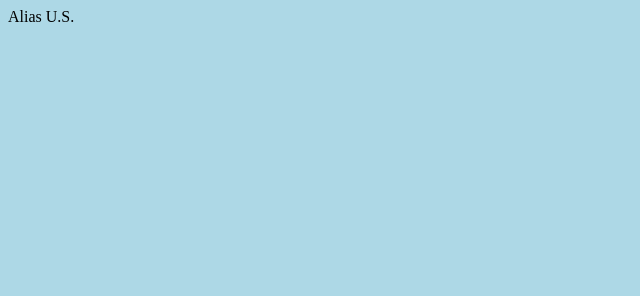
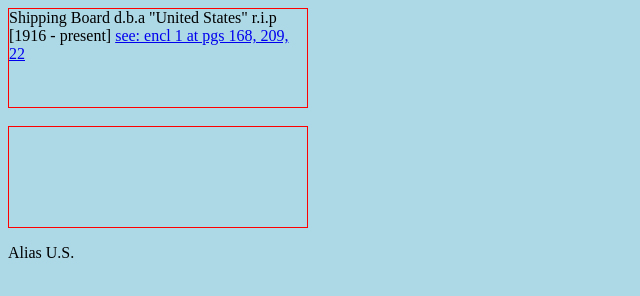
Before and after one commit to aliasus/smoking-guns, a plain HTML site: page index.html in a window 1280 px wide. Shown: the whole page, without its empty margins (0-640 px from the left). Drawn offline with Linux system fonts and the light colour scheme.

Commit message:
Update index.html

```diff
--- a/index.html
+++ b/index.html
@@ -1,4 +1,33 @@
+<!DOCTYPE html>
+<html>
 <head>
 <link rel="stylesheet" type="text/css" href="mystyle.css">
-</head>
+
+<style>
+  .div1 {
+  width: 300px;
+  height: 100px;
+  border: 1px solid red;
+  box-sizing: border-box;
+}
+
+.div2 {
+  width: 300px;
+  height: 100px;
+  padding: 50px;
+  border: 1px solid red;
+  box-sizing: border-box;
+}
+  </style>
+  </head>
+  <body>
+
+<div class="div1">Shipping Board d.b.a "United States" r.i.p [1916 - present]
+    <a href="encl1.html">see: encl 1 at pgs 168, 209, 22</a>
+    </div>
+<br>
+<div class="div2"></div>
+
+</body>
+</html>
 <p> Alias U.S. </p>
```
